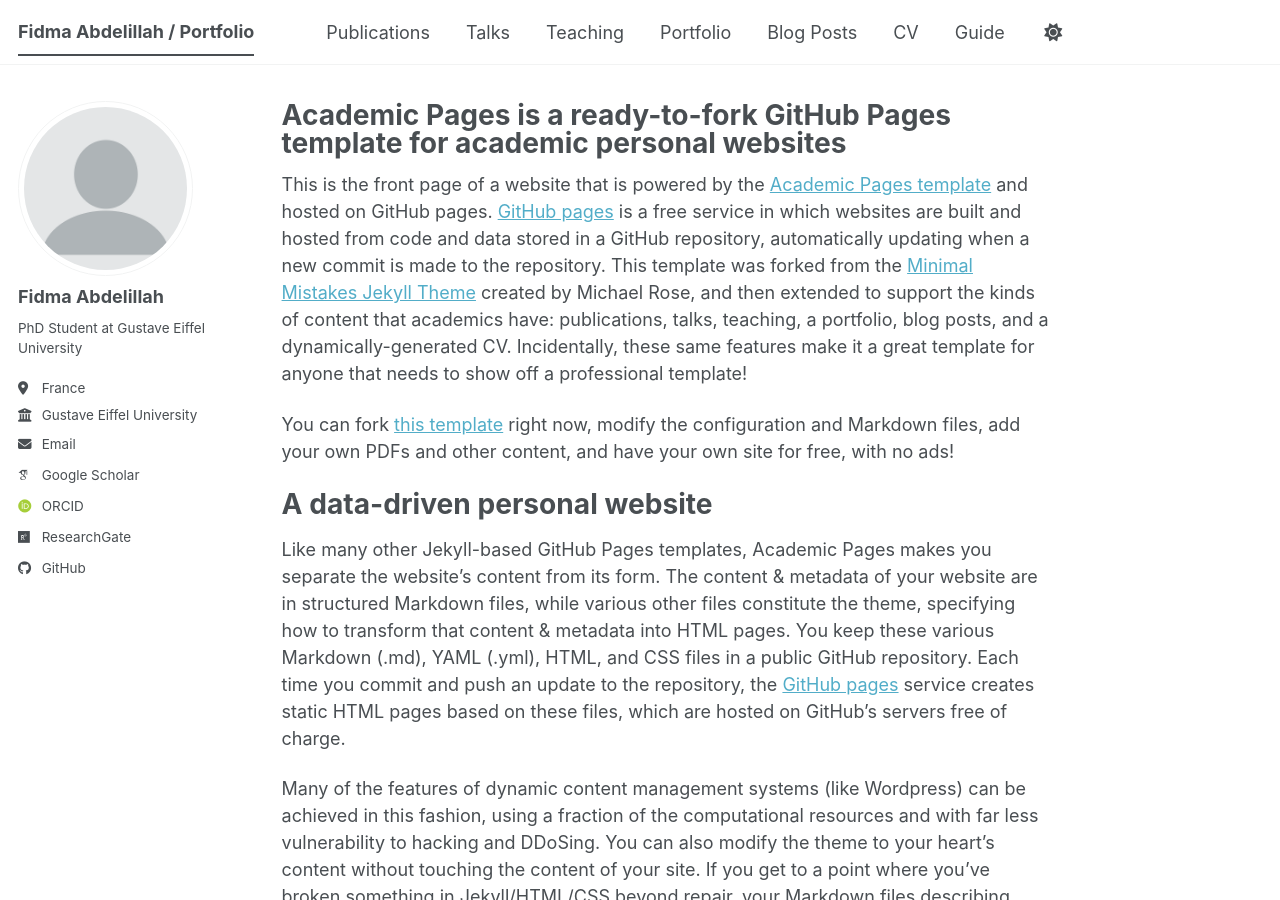
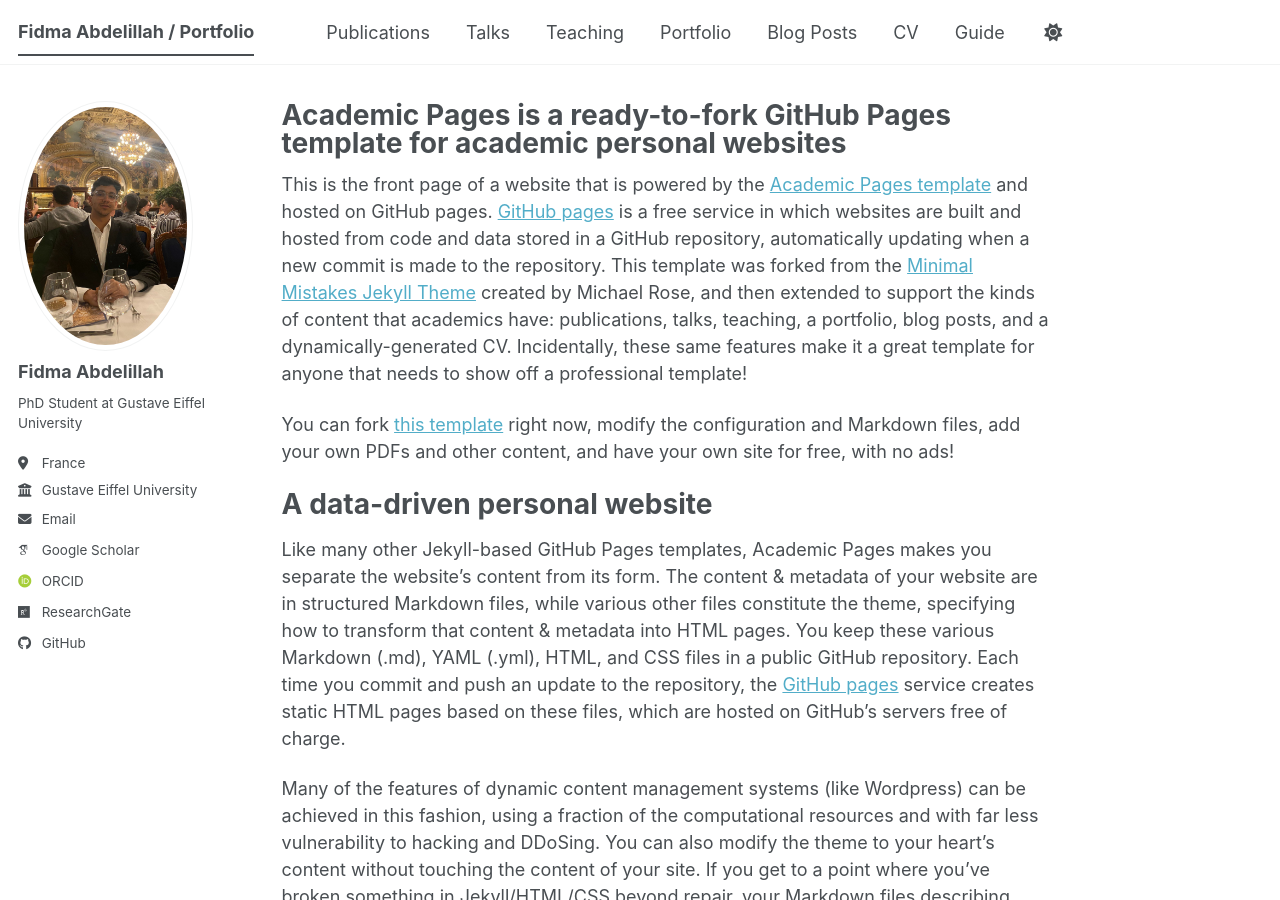
Before and after one commit to FidmaAbdelillah/FidmaAbdelillah.github.io, a Jekyll site: the page built from _pages/about.md, in a window 1280 px wide and 900 px high. Built offline with Jekyll 4.4.1, drawn with Linux system fonts in a browser that asks for light colours; some web fonts are replaced; a script bundle is joined from its source files by our own code; library files that are not in the unit come from our copies.

Commit message:
Update author avatar image in config

```diff
--- a/_config.yml
+++ b/_config.yml
@@ -23,7 +23,7 @@
 #               Additional customization can be done by editing /_includes/author-profile.html
 author:
   # Biographic information
-  avatar           : "profile.png"
+  avatar           : "Mypiccropped.jpeg"
   name             : "Fidma Abdelillah"
   pronouns         : # example: "he/him"
   bio              : "PhD Student at Gustave Eiffel University"
```
